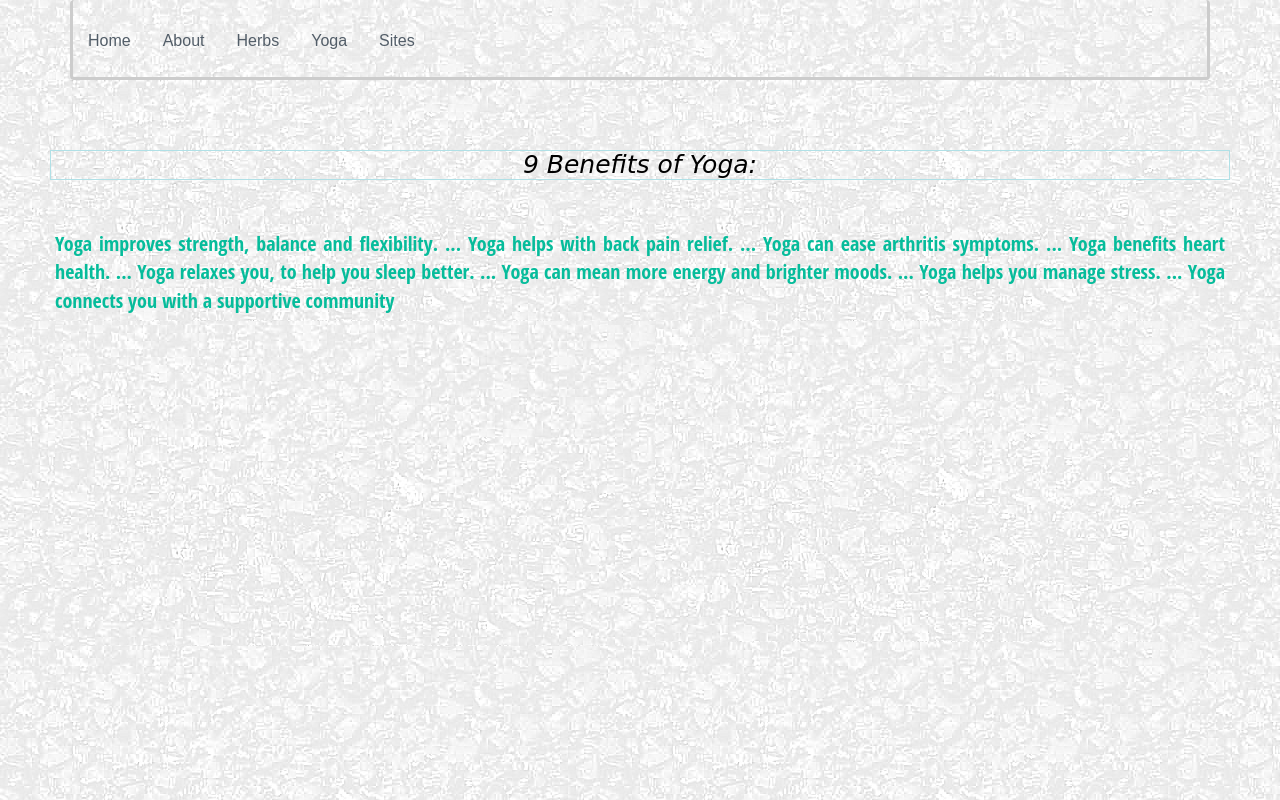
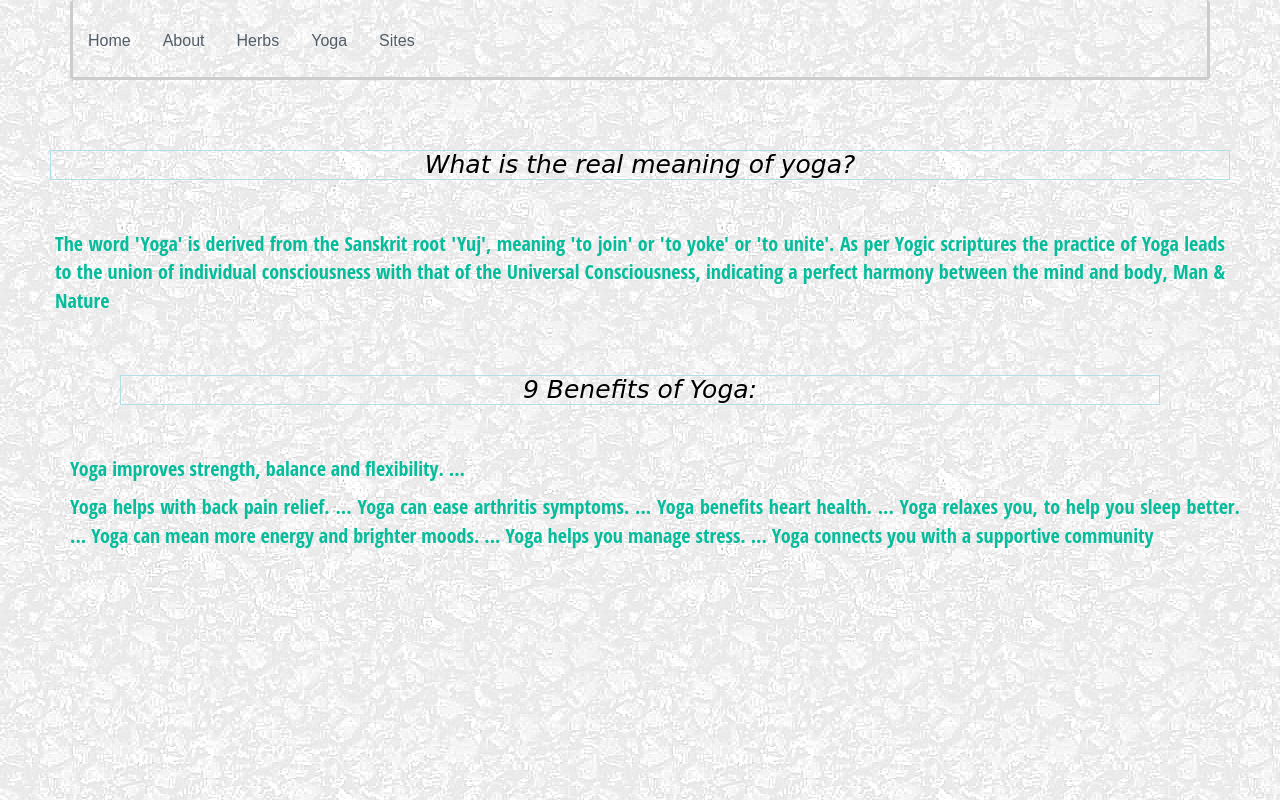
Before and after one commit to leloz/leloz.github.io, a plain HTML site: page skills.html in a window 1280 px wide. Drawn offline with nearby package versions, Linux system fonts and the light colour scheme.

Commit message:
Update skills.html

```diff
--- a/skills.html
+++ b/skills.html
@@ -27,22 +27,32 @@
     </div>
   </nav><br>
 
+
+	 <h1 class="myskills">What is the real meaning of yoga?</h1>
+  <div class="container">
+    <div class="row">
+      <div id="result">
+	      <p> The word 'Yoga' is derived from the Sanskrit root 'Yuj', meaning 'to join' or 'to yoke' or 'to unite'.
+		      As per Yogic scriptures the practice of Yoga leads to the union of individual consciousness with that of the Universal Consciousness,
+		      indicating a perfect harmony between the mind and body, Man & Nature</p>
+
+    </div>
+  </div>
+
+
   <h1 class="myskills">9 Benefits of Yoga:</h1>
   <div class="container">
     <div class="row">
       <div id="result">
-                               <p> Yoga improves strength, balance and flexibility. ...
-Yoga helps with back pain relief. ...
+	      <p> Yoga improves strength, balance and flexibility. ...</p>
+                            <p>  Yoga helps with back pain relief. ...
 Yoga can ease arthritis symptoms. ...
 Yoga benefits heart health. ...
 Yoga relaxes you, to help you sleep better. ...
 Yoga can mean more energy and brighter moods. ...
 Yoga helps you manage stress. ...
 Yoga connects you with a supportive community</p>
-        <div>
-				<img class="basil" src="imgs/.jpg">
-			</div>
-      </div>
+
     </div>
   </div>
 
```
